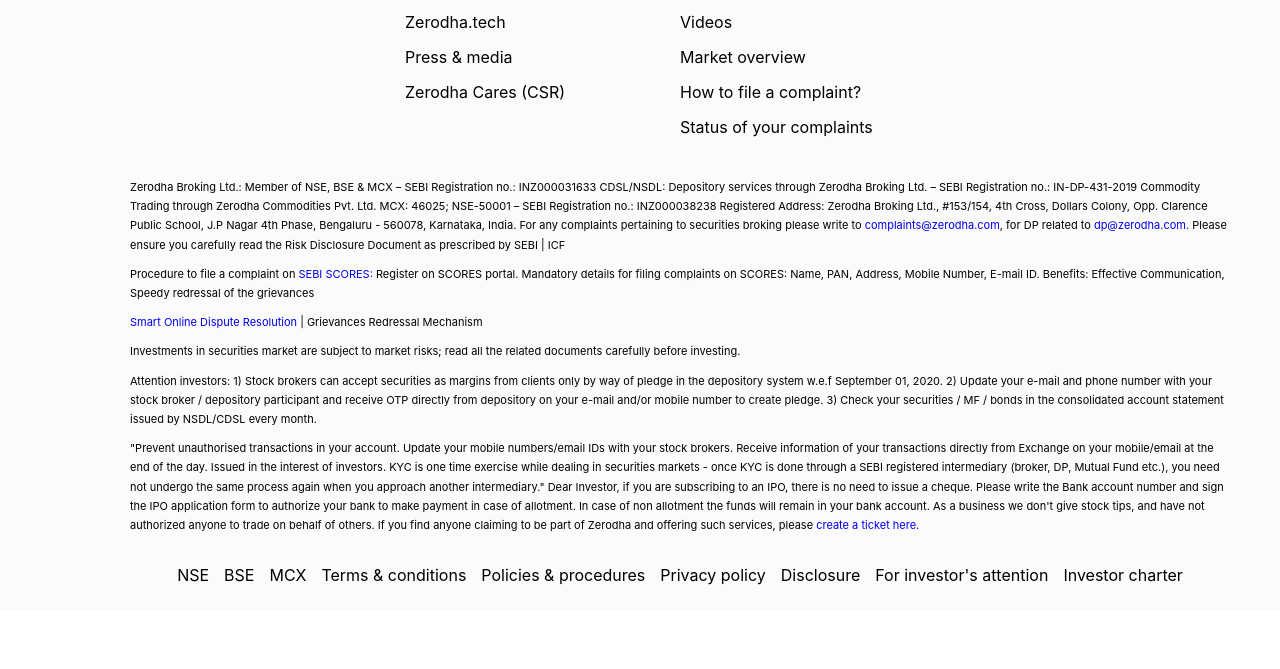
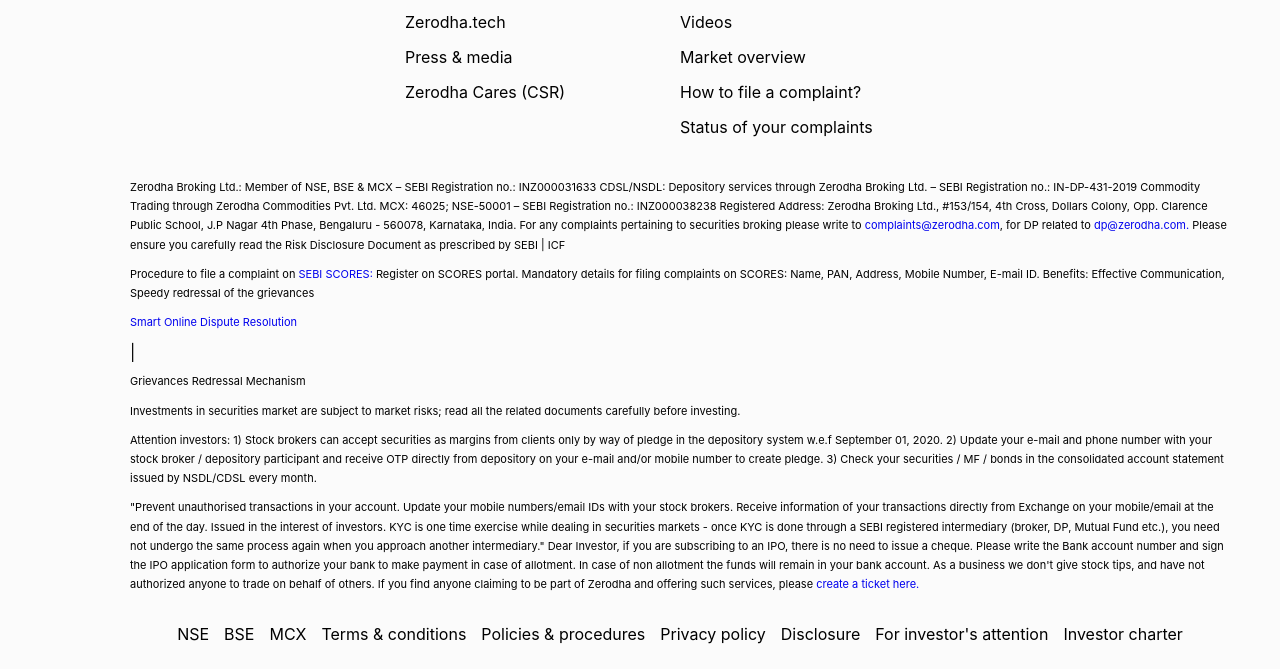
Before and after one commit to harikeshkushwaha/Zerodha-clone, a plain HTML site: page index.html in a window 1280 px wide. Shown: the part 3653-4322 px from the top of the page. Before the commit the page ends 4263 px from the top, so only its background shows below. Drawn offline with nearby package versions, Linux system fonts and the light colour scheme.

Commit message:
Update index.html

```diff
--- a/index.html
+++ b/index.html
@@ -247,7 +247,7 @@
                 <p>Procedure to file a complaint on <a href="javascript:;">SEBI SCORES:</a> Register on SCORES portal. Mandatory
                     details for filing complaints on SCORES: Name, PAN, Address, Mobile Number, E-mail ID. Benefits:
                     Effective Communication, Speedy redressal of the grievances</p>
-                <p><a href="javascript:;">Smart Online Dispute Resolution </a>|<a> Grievances Redressal Mechanism</p></a>
+                <p><a href="javascript:;">Smart Online Dispute Resolution </a> </p>| <p><a> Grievances Redressal Mechanism</p></a>
                 <p>Investments in securities market are subject to market risks; read all the related documents
                     carefully before investing.</p>
                 <p>Attention investors: 1) Stock brokers can accept securities as margins from clients only by way of
```
